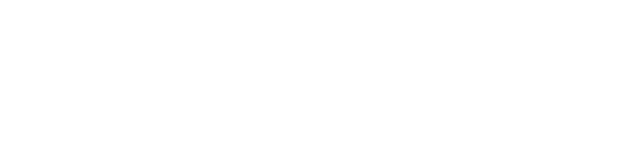
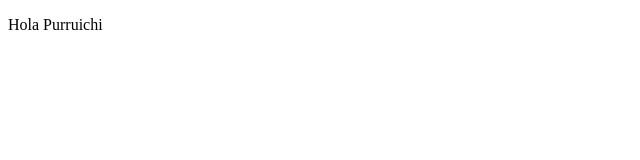
Before and after one commit to Purruichi/ci-cd, a plain HTML site: page src/index.html in a window 1280 px wide. Shown: the whole page, without its empty margins (0-640 px from the left). Drawn offline with Linux system fonts and the light colour scheme.

Commit message:
feat: add body

```diff
--- a/src/index.html
+++ b/src/index.html
@@ -1,5 +1,5 @@
 <!DOCTYPE html>
 <html>
 <head><title></title></head>
-<body></body>
+<body><p>Hola Purruichi</p></body>
 </html>
```
